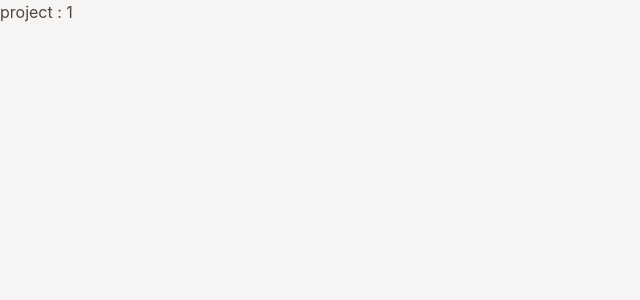
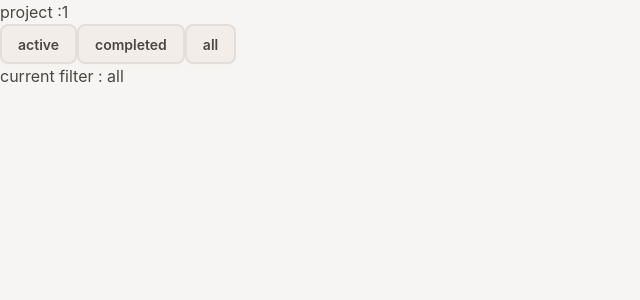
Before and after one commit to mohamedosama2004/Nexus, a Next.js app: page /projects/1 in a window 1280 px wide. Shown: the top 300 px of the page, without its empty margins (0-640 px from the left). Built offline with nearby package versions, Linux system fonts and the light colour scheme.

Commit message:
feat: add navigation hooks and routing utilities

```diff
--- /dev/null
+++ b/app/components/BackButton.tsx
@@ -0,0 +1,15 @@
+"use client";
+
+import { useRouter } from "next/navigation";
+
+export default function BackButton() {
+  const router = useRouter();
+  function handleClick() {
+    router.back();
+  }
+  return (
+    <button className="btn" onClick={handleClick}>
+      Go back
+    </button>
+  );
+}
--- /dev/null
+++ b/app/components/ProjectsFilter.tsx
@@ -0,0 +1,23 @@
+"use client";
+import { useRouter, useSearchParams } from "next/navigation";
+
+const ProjectsFilter = () => {
+  const searchParams = useSearchParams();
+  const router = useRouter();
+  const status = searchParams.get("status") ?? "all";
+  const handleStatus = (newStatus: string) => {
+    const params = new URLSearchParams(searchParams.toString());
+    params.set("status", newStatus);
+    router.push(`?${params.toString()}`);
+  };
+  return (
+    <div>
+      <button className="btn" onClick={()=>handleStatus('active')}>active</button>
+      <button className="btn" onClick={()=>handleStatus('completed')}>completed</button>
+      <button className="btn" onClick={()=>handleStatus('all')}>all</button>
+      <p> current filter : {status}</p>
+    </div>
+  );
+};
+
+export default ProjectsFilter;
--- a/app/dashboard/page.tsx
+++ b/app/dashboard/page.tsx
@@ -1,8 +1,16 @@
+import Link from "next/link";
+import BackButton from "../components/BackButton";
+import { isLoggedin } from "./profile/page";
 export default function DashboardPage() {
+
   return (
     <main>
       <h1>Dashboard</h1>
       <p>Welcome to your dashboard.</p>
+      <BackButton/>
+      {
+      !isLoggedin ?(<Link className="btn" href="/login">Login</Link>) :(<Link href='/dashboard/profile' className="btn">go to profile</Link>)
+      }
     </main>
   );
 }
--- /dev/null
+++ b/app/dashboard/profile/page.tsx
@@ -0,0 +1,10 @@
+import { redirect } from "next/navigation";
+
+export const isLoggedin = false;
+export default function ProfilePage() {
+  if (!isLoggedin) {
+    redirect("/login");
+  }
+
+  return <div>welcome to your profile</div>;
+}
--- /dev/null
+++ b/app/login/page.tsx
@@ -0,0 +1,21 @@
+'use client'
+
+import { useRouter } from "next/navigation"
+
+
+
+const LoginPage = () => {
+    const router =useRouter();
+    const handleSubmit=()=>{
+        router.push("/dashboard")
+    }
+     return (
+    <div>
+        <button className="btn btn-primary" onClick={handleSubmit}>
+            login
+        </button>
+    </div>
+  )
+}
+
+export default LoginPage
--- /dev/null
+++ b/app/not-found.tsx
@@ -0,0 +1,24 @@
+import Link from "next/link";
+
+export default function NotFound() {
+  return (
+    <main className="hero min-h-screen bg-base-200 px-6">
+      <div className="hero-content text-center">
+        <div className="card w-full max-w-md bg-base-100 shadow-xl">
+          <div className="card-body items-center gap-5">
+            <div className="badge badge-primary badge-lg">404</div>
+            <h1 className="text-4xl font-bold">Page not found</h1>
+            <p className="text-base-content/70">
+              The page you are looking for does not exist or may have been moved.
+            </p>
+            <div className="card-actions mt-2">
+              <Link href="/dashboard" className="btn btn-primary">
+                Return to dashboard
+              </Link>
+            </div>
+          </div>
+        </div>
+      </div>
+    </main>
+  );
+}
--- a/app/page.tsx
+++ b/app/page.tsx
@@ -15,6 +15,9 @@ export default function Home() {
         </Link>
         <Link href="/settings" className="btn">
         settings
+        </Link>
+        <Link href="/login" className="btn">
+        Login
         </Link>
       </ul>
      <div className="hero bg-base-200 min-h-screen">
--- a/app/projects/[projectId]/page.tsx
+++ b/app/projects/[projectId]/page.tsx
@@ -1,13 +1,15 @@
-type ProjectPageProps={
-    params : Promise<{projectId:string}>
+import ProjectsFilter from "@/app/components/ProjectsFilter";
+
+type ProjectPageProps = {
+  params: Promise<{ projectId: string }>;
+};
+
+export default async function ProjectPage({ params }: ProjectPageProps) {
+  const { projectId } = await params;
+//   const {status='all' ,page="2"} =await searchParams
+  return <div>
+    <p>project :{projectId}</p>
+    <ProjectsFilter/>
+
+  </div>;
 }
-
-
-export default async function ProjectPage({params}:ProjectPageProps) {
-    const {projectId}= await params ;
-    return (
-        <div>
-            project : {projectId}
-        </div>
-    )
-}
```
